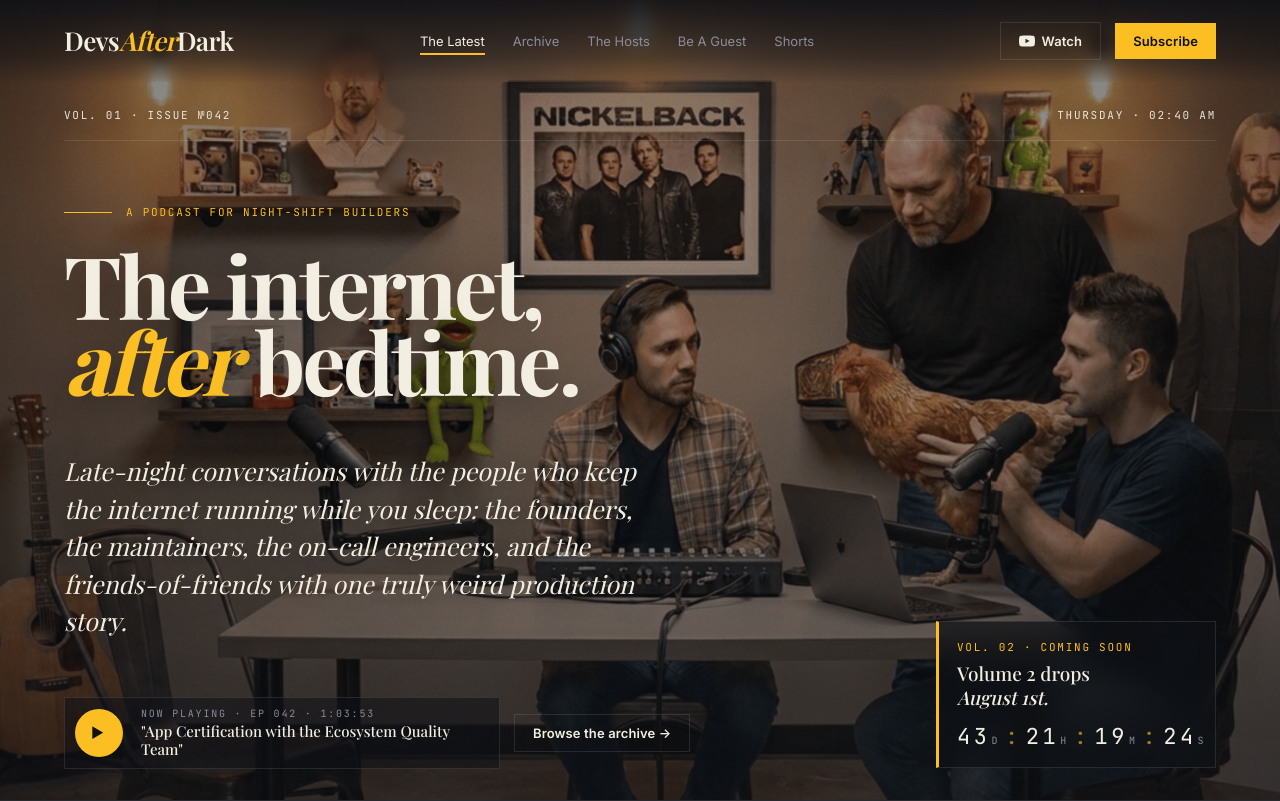
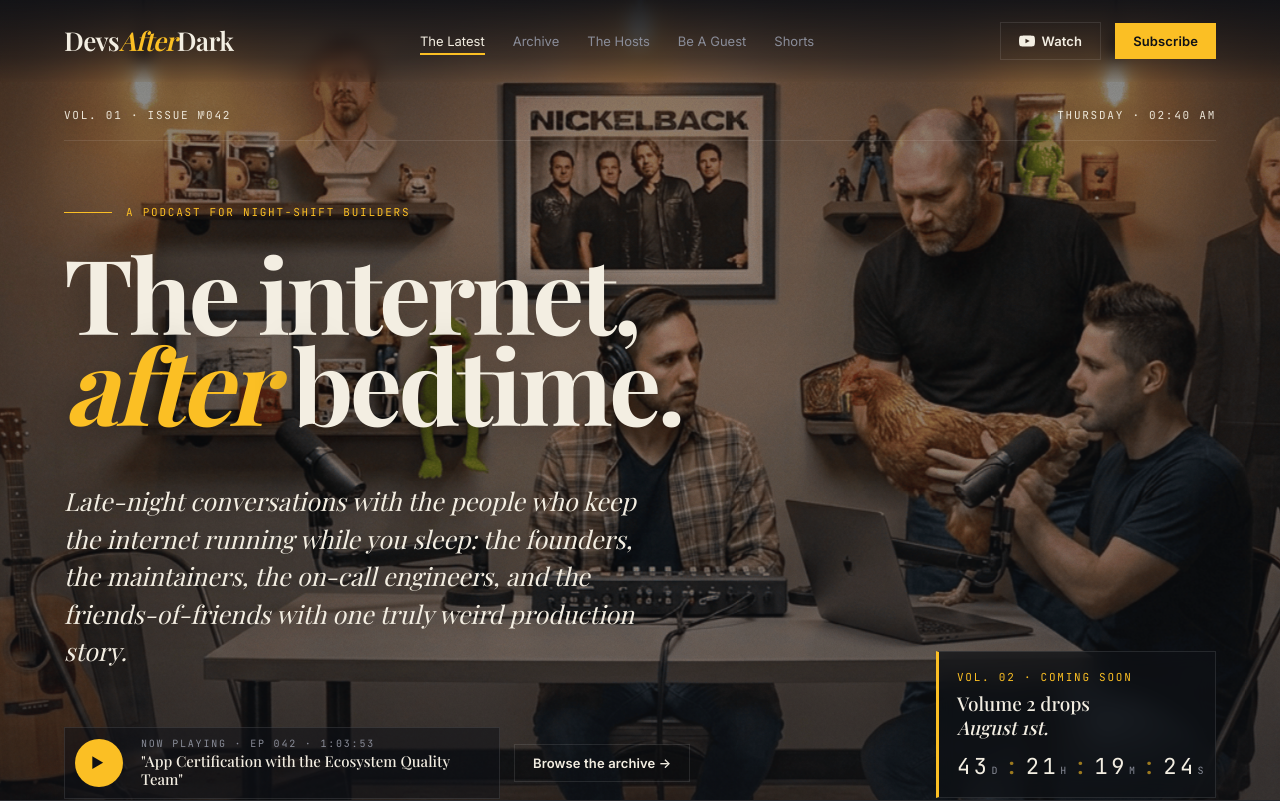
Before and after one commit to puresanfran/devsafterdark, a Next.js app: page / in a window 1280 px wide. Shown: the top 801 px of the page. Built offline with nearby package versions, Linux system fonts and the light colour scheme; a web font is replaced by a local one.

Commit message:
Increase hero headline size

```diff
--- a/app/globals.css
+++ b/app/globals.css
@@ -108,7 +108,7 @@
 .hero-stage { align-self: end; display: grid; gap: 28px; max-width: 1200px; width: 100%; margin: 0 auto 0 0; padding: clamp(28px, 8vh, 80px) 0 clamp(28px, 6vh, 56px); }
 .eyebrow { display: inline-flex; align-items: center; gap: 14px; color: var(--accent); }
 .eyebrow::before { content: ""; display: inline-block; width: 48px; height: 1px; background: var(--accent); }
-.headline { font-family: var(--serif); font-weight: var(--heading-weight); font-size: calc(clamp(38px, 7.5vw, 110px) * var(--headline-scale)); line-height: 0.88; letter-spacing: -0.035em; margin: 0; text-shadow: 0 6px 40px rgba(0,0,0,0.45); }
+.headline { font-family: var(--serif); font-weight: var(--heading-weight); font-size: calc(clamp(46px, 9vw, 140px) * var(--headline-scale)); line-height: 0.88; letter-spacing: -0.035em; margin: 0; text-shadow: 0 6px 40px rgba(0,0,0,0.45); }
 .headline em { font-style: var(--heading-ital); font-weight: var(--heading-weight); color: var(--accent); }
 .deck { font-family: var(--serif); font-style: italic; font-size: clamp(17px, 2vw, 25px); line-height: 1.5; color: var(--fg); opacity: 0.92; max-width: 600px; text-shadow: 0 2px 24px rgba(0,0,0,0.55); }
 .hero-actions { display: flex; flex-wrap: wrap; gap: 14px; align-items: center; margin-top: 4px; }
```
